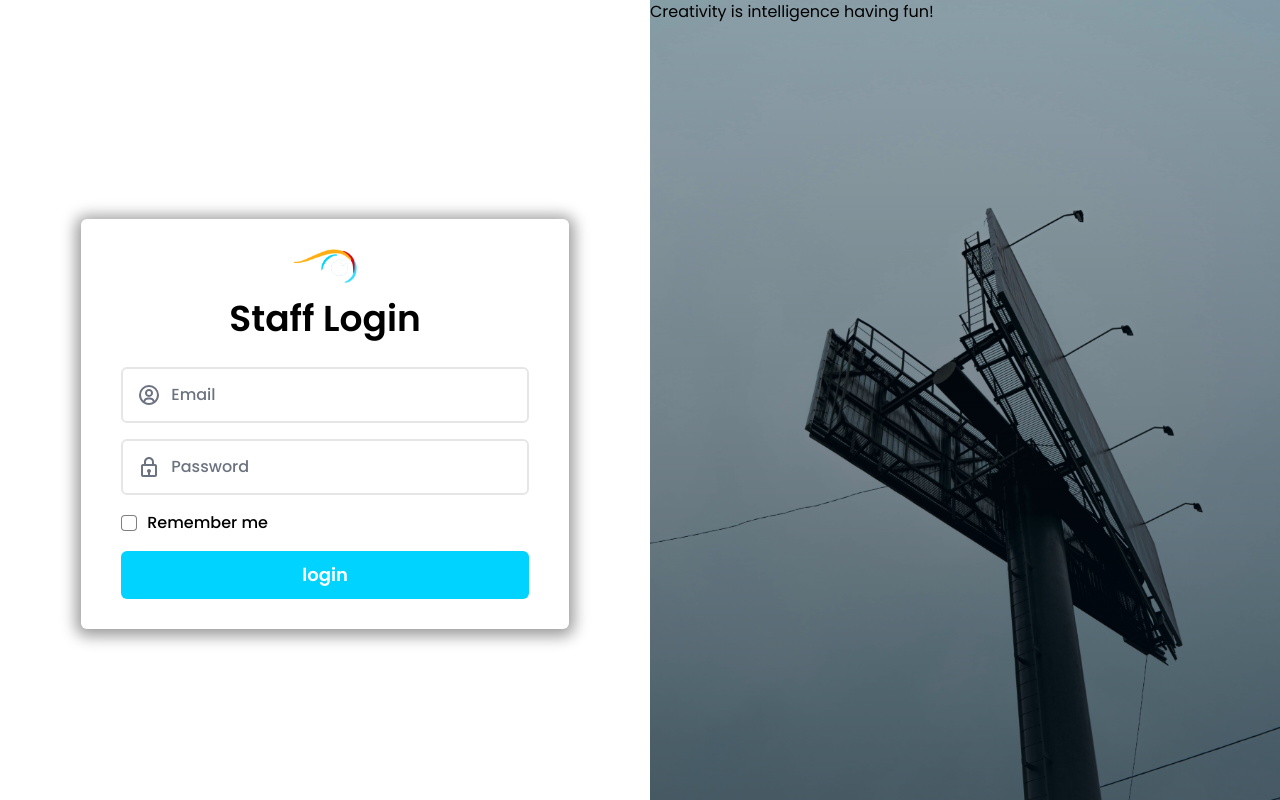
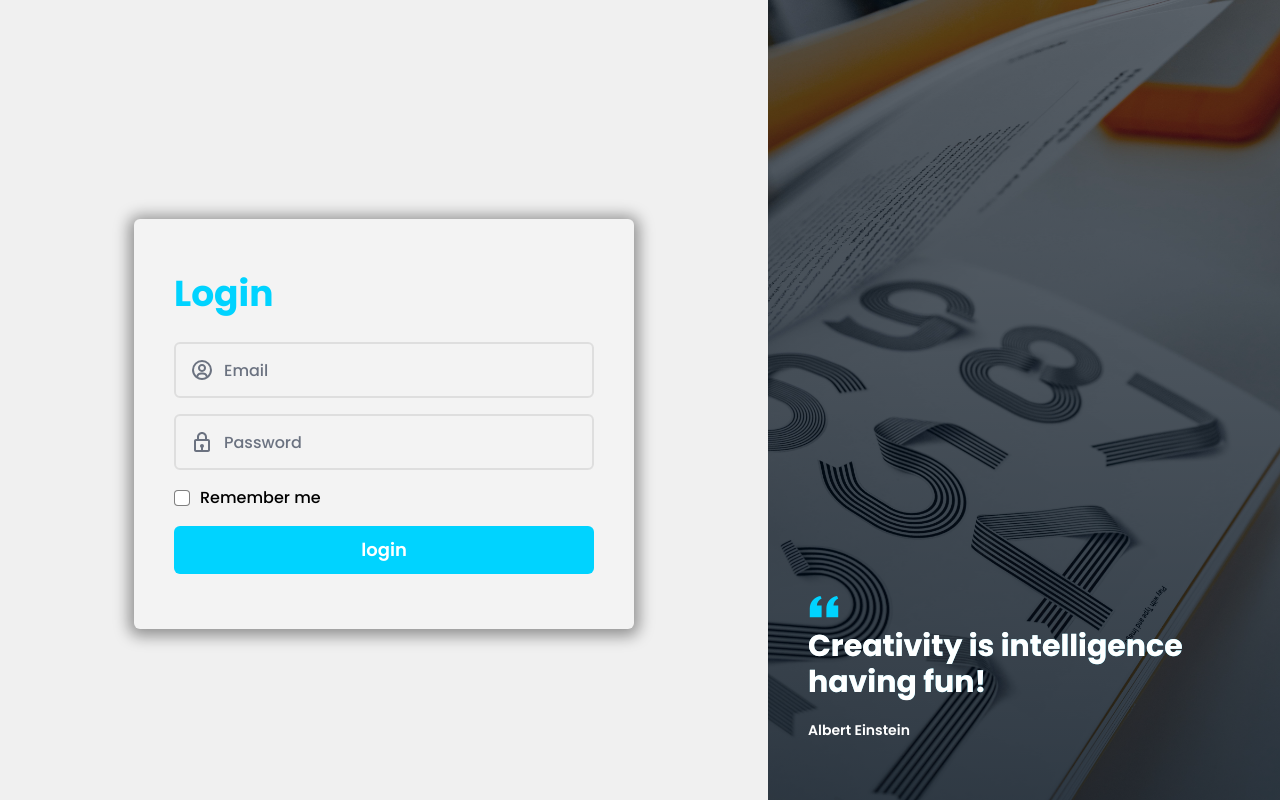
Before and after one commit to feyiamujo1/project-x, a React (Create React App) app: page /Login in a window 1280 px wide. Built offline with nearby package versions, Linux system fonts and the light colour scheme.

Commit message:
Login page added

```diff
--- a/src/components/Login.js
+++ b/src/components/Login.js
@@ -2,7 +2,7 @@ import { useState } from 'react'
 import {BiUserCircle} from 'react-icons/bi'
 import {BiLock} from 'react-icons/bi'
 import { useNavigate } from 'react-router-dom';
-import Logo from '../../src/assets/images/logo.png'
+// import Logo from '../../src/assets/images/logo.png'
 // import {AiFillEyeInvisible} from 'react-icons/ai'
 // import {AiFillEye} from 'react-icons/ai'
 
@@ -19,12 +19,17 @@ const Login = () => {
         })
     }
   return (
-    <div className='relative h-screen w-full flex items-center justify-center md:justify-between bg-wave-image bg-no-repeat bg-center bg-cover'>
-        <div className='h-full w-full  lg:max-w-[650px] pt-12 flex items-center justify-center'>
-            <div className='flex  flex-col gap-4 justify-center h-[410px] w-11/12 sm:w-10/12 lg:w-9/12  bg-[#fff] shadow-custom-dark p-10 rounded-md'>
+    <div className='relative bg-[#f0f0f0] h-screen w-full flex items-center justify-center md:justify-between'>
+        {/* <div className='absolute w-full top-0'>
+            <div className='w-11/12 lg:w-[80%] mx-auto pt-3 flex items-center backdrop:blur-lg'>
+                <img className='w-16 cursor-pointer mb-4' src={Logo} alt="" />
+            </div>
+        </div> */}
+        <div className='h-full w-full pt-12 flex items-center justify-center'>
+            <div className='flex  flex-col gap-4 justify-center h-[410px] w-11/12 sm:max-w-[400px] md:max-w-[500px]  bg-[#f3f3f3] shadow-custom-dark p-10 rounded-md'>
                 <div>
-                <img className='w-16 cursor-pointer mx-auto mb-4' src={Logo} alt="" />
-                <h1 className='text-4xl  font-semibold mb-3 w-fit mx-auto'>Staff Login</h1>
+
+                <h1 className='text-4xl font-bold mb-3 w-fit text-custom-blue-dark'>Login</h1>
                 {/* <h3 className={err ? error_notification : normal_notification}>{errorMessage}</h3> */}
                 </div>
                 <form onSubmit={submitHandler} className='flex flex-col gap-4'>
@@ -48,8 +53,20 @@ const Login = () => {
                 </form>
             </div>
         </div>
-        <div className='md:w-[900px] h-screen bg-login-image bg-no-repeat bg-center bg-cover hidden md:flex '>
-            <p>Creativity is intelligence having fun!</p>
+        <div className='md:w-[800px] h-screen bg-login-image bg-no-repeat bg-bottom bg-cover hidden md:flex flex-row justify-center items-end md:py-10 md:px-6 lg:p-10'>
+
+            <div className='space-y-5 mb-5'>
+                <p className='font-bold text-3xl text-white text-transparent bg-clip-text bg-gradient-to-tl from-custom-blue-dark to-white'>
+                    <span>
+                        <svg xmlns="http://www.w3.org/2000/svg" aria-hidden="true" className="w-8 h-8 fill-custom-blue-dark" viewBox="0 0 24 27"><path d="M14.017 18v-7.391C14.017 4.905 17.748 1.039 23 0l.995 2.151C21.563 3.068 20 5.789 20 8h4v10h-9.983ZM0 18v-7.391C0 4.905 3.748 1.038 9 0l.996 2.151C7.563 3.068 6 5.789 6 8h3.983v10H0Z"/></svg>
+                    </span>
+                    Creativity is intelligence having fun!
+
+                </p>
+                <p className='text-white text-sm font-semibold'>
+                    Albert Einstein
+                </p>
+            </div>
         </div>
     </div>
   )
--- a/src/components/UI/Modal.js
+++ b/src/components/UI/Modal.js
@@ -36,7 +36,7 @@ const Modal = (props) => {
                 <div
                     data-aos="zoom-in"
                     data-aos-duration="1100"
-                    className='w-11/12 h-fit min-h-[480px] sm:w-[340px] sm:h-[500px] relative flex justify-center items-center bg-black shadow-xl backdrop:blur-sm  py-10'>
+                    className='w-11/12 h-fit min-h-[480px] sm:w-[340px] sm:h-[500px] relative flex justify-center items-center bg-black shadow-xl backdrop:blur-sm py-10'>
                     <MdCancel onClick={props.HideModal} className='absolute top-4 right-4 text-white bg-black rounded-full text-4xl  hover:text-custom-blue-dark cursor-pointer' />
                     <img className='h-[500px] sm:h-[430px] w-fit' src={Members[props.member_id].image} alt="" />
                     <div className='bg-[#FFFAFA] absolute w-full h-fit bottom-0 p-6 space-y-1'>
--- a/tailwind.config.js
+++ b/tailwind.config.js
@@ -27,7 +27,7 @@ module.exports = {
         'intro-image' : 'linear-gradient(rgba(0, 13, 26, 0.6),rgba(0, 13, 26, 0.6)), url("../src/assets/images/kate-trysh-Dnkr_lmdKi8-unsplash1.jpg")',
         'blog-image': 'linear-gradient(rgba(0, 13, 26, 0.6),rgba(0, 13, 26, 0.6)), url("../src/assets/images/pexels-luke-barky-2899737.jpg")',
         'contact-image': 'linear-gradient(rgba(0, 13, 26, 0.6),rgba(0, 13, 26, 0.6)), url("../src/assets/images/petr-machacek-BeVGrXEktIk-unsplash.jpg")',
-        'login-image': 'linear-gradient(rgba(0, 13, 26, 0.3),rgba(0, 13, 26, 0.6)), url("../src/assets/images/chris-johnson-9HD_xuvymWo-unsplash.jpg")',
+        'login-image': 'linear-gradient(rgba(0, 13, 26, 0.6),rgba(0, 13, 26, 0.8)), url("../src/assets/images/bg-login.jpg")',
         'holdings-image': 'linear-gradient(rgba(0, 13, 26, 0.65),rgba(0, 13, 26, 0.65)), url("../src/assets/images/marc-olivier-jodoin-eowVIQ2dIns-unsplash.jpg")',
       },
       transitionProperty: {
```
Also changed, not shown: src/assets/images/bg-login.jpg (added), src/assets/images/brand.jpg (added).
